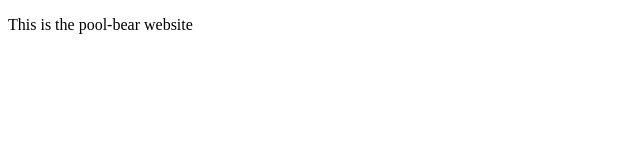
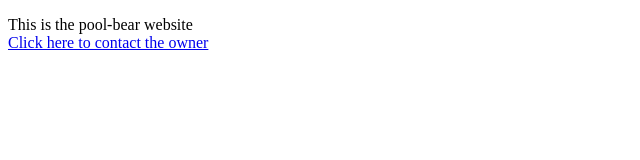
Before and after one commit to pool-bear/pool-bear.github.io, a plain HTML site: page index.html in a window 1280 px wide. Shown: the whole page, without its empty margins (0-640 px from the left). Drawn offline with Linux system fonts and the light colour scheme.

Commit message:
add contact info

```diff
--- a/index.html
+++ b/index.html
@@ -8,6 +8,8 @@
     <body>
         <p>
             This is the pool-bear website
+            <br>
+            <a href="mailto:contact@66ccff.cf">Click here to contact the owner</a>
         </p>
     </body>
 </html>
```
